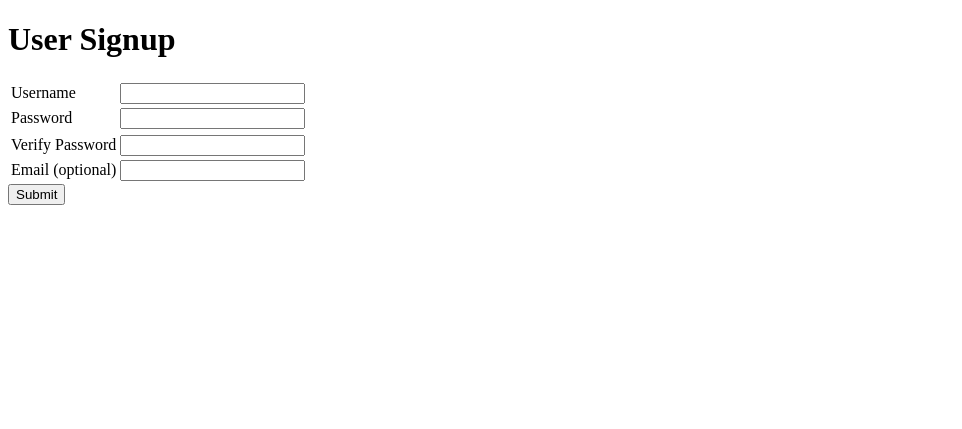
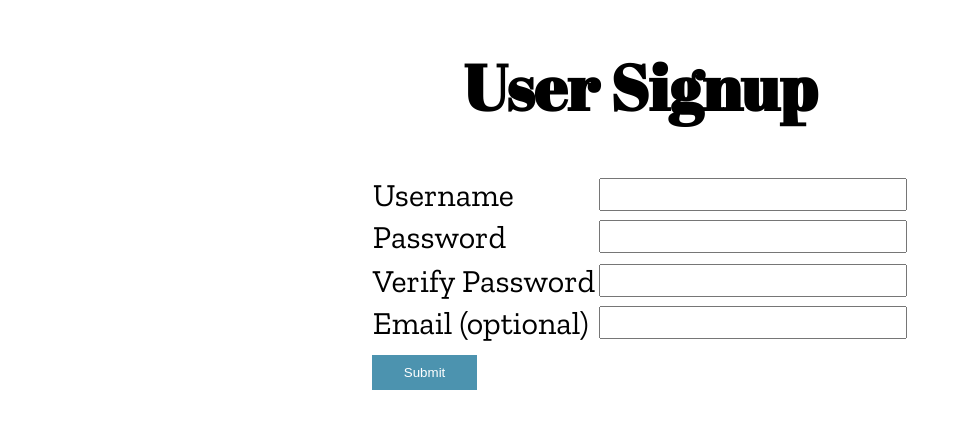
Before and after one commit to ajwallacemusic/user-signup, a Flask app: page / in a window 1280 px wide. Shown: the top 429 px of the page, without its empty margins (0-962 px from the left). Run offline with Flask 2, Linux system fonts and the light colour scheme.

Commit message:
finish persist elements and added styling

```diff
--- a/main.py
+++ b/main.py
@@ -27,6 +27,8 @@ def welcome():
         usernameerror = "Not a valid username Username. must be more than 3 characters long, less than 20 characters long, and not contain spaces."
         errornames.append("usernameerror")
         errors.append(usernameerror)
+    else:
+        redirect_url += "username=" + username + "&"
     if not password:
         passworderror = "Please enter a password."
         errornames.append("passworderror")
@@ -39,13 +41,16 @@ def welcome():
         verify_pass_error = "Passwords don't match."
         errornames.append("verify_pass_error")
         errors.append(verify_pass_error)
-    if " " in email or "@" not in email or "." not in email:
-        emailerror = "Not a valid email."
-        errornames.append("emailerror")
-        errors.append(emailerror)
+    if email:
+        if " " in email or "@" not in email or "." not in email:
+            emailerror = "Not a valid email."
+            errornames.append("emailerror")
+            errors.append(emailerror)
+        else:
+            redirect_url += "email=" + email + "&"
 
     if len(errornames) == 0:
-        return render_template('welcome.html', username=username, password=password, email=email)
+        return render_template('welcome.html', title="Welcome!", username=username, password=password, email=email)
     else:
         for i in range(len(errornames)):
             redirect_url += errornames[i] + "=" + errors[i] + "&"
@@ -61,7 +66,9 @@ def index():
     password_error = request.args.get("passworderror")
     verify_pass_error = request.args.get("verify_pass_error")
     email_error = request.args.get("emailerror")
-    return render_template('signup.html', title='User Signup', usernameerror=usernameerror, password_error=password_error, verify_pass_error=verify_pass_error, email_error=email_error)
+    username = request.args.get("username")
+    email = request.args.get("email")
+    return render_template('signup.html', title='User Signup', username=username, email=email, usernameerror=usernameerror, password_error=password_error, verify_pass_error=verify_pass_error, email_error=email_error)
 
 
 #run app
--- a/templates/base.html
+++ b/templates/base.html
@@ -1,10 +1,61 @@
 <!doctype html>
 <html>
 <head>
+    <link href="https://fonts.googleapis.com/css?family=Abril+Fatface|Zilla+Slab" rel="stylesheet">
     <style>
         .error {
         color: red;
                 }
+        body {
+        font-family: 'Zilla Slab', serif;;
+        }
+        h1 {
+        font-family: 'Abril Fatface', cursive;
+        font-size: 4em;
+        text-align: center;
+        }
+
+        .signup-form {
+        display: block;
+        text-align: center;
+        }
+
+        tr {
+
+        }
+
+        td {
+            vertical-align: center;
+        }
+
+        form{
+        display: inline-block;
+        max-width: 900px;
+        margin-left: auto;
+        margin-right: auto;
+        text-align: left;
+        }
+        label {
+        font-size: 2em;
+        vertical-align: center;
+        }
+        .input {
+        height: 2em;
+        width: 300px;
+        vertical-align: center;
+        }
+
+        input[type=button], input[type=submit], input[type=reset] {
+    background-color: #4C93AF;
+    border: none;
+    color: white;
+    padding: 10px 32px;
+    text-decoration: none;
+    margin: 10px 2px;
+    cursor: pointer;
+}
+
+
     </style>
     <title>{{ title }}</title>
 </head>
--- a/templates/signup.html
+++ b/templates/signup.html
@@ -2,12 +2,18 @@
 
 {% block content %}
 <h1>User Signup</h1>
+<div class="signup-form">
 <form action="/welcome" method="post">
     <table>
         <tbody>
         <tr>
             <td><label for="username">Username</label></td>
-            <td><input type="text" name="username" value="">
+            <td>
+                {% if username %}
+                <input class="input" type="text" name="username" value="{{ username }}">
+                {% else %}
+                <input class="input" type="text" name="username" value="">
+                {% endif %}
             {% if usernameerror %}
             <span class="error">{{ usernameerror }}</span>
             {% endif %}
@@ -15,7 +21,7 @@
         </tr>
         <tr>
             <td><label for="password">Password</label></td>
-            <td><input type="password" name="password" value="">
+            <td><input class="input" type="password" name="password" value="">
             {% if password_error %}
             <span class="error">{{ password_error }}</span>
             {% endif %}
@@ -23,7 +29,7 @@
         <tr>
         </tr>
             <td><label for="verify-password">Verify Password</label></td>
-            <td><input type="password" name="verify-password" value="">
+            <td><input class="input" type="password" name="verify-password" value="">
             {% if verify_pass_error %}
             <span class="error">{{ verify_pass_error }}</span>
             {% endif %}
@@ -31,7 +37,12 @@
         </tr>
         <tr>
             <td><label for="email">Email (optional)</label></td>
-            <td><input type="text" name="email" value="">
+            <td>
+            {% if email %}
+            <input class="input" type="text" name="email" value="{{ email }}">
+            {% else %}
+            <input class="input" type="text" name="email" value="">
+            {% endif %}
             {% if email_error %}
             <span class="error">{{ email_error }}</span></td>
             {% endif %}
@@ -39,6 +50,6 @@
     </tbody>
     </table>
     <input type="submit">
-
 </form>
+</div>
 {% endblock %}
--- a/templates/welcome.html
+++ b/templates/welcome.html
@@ -2,6 +2,4 @@
 
 {% block content %}
 <h1>Welcome, {{ username }}!</h1>
-<p>{{ password }}</p>
-<p>{{ email }}</p>
 {% endblock %}
```
